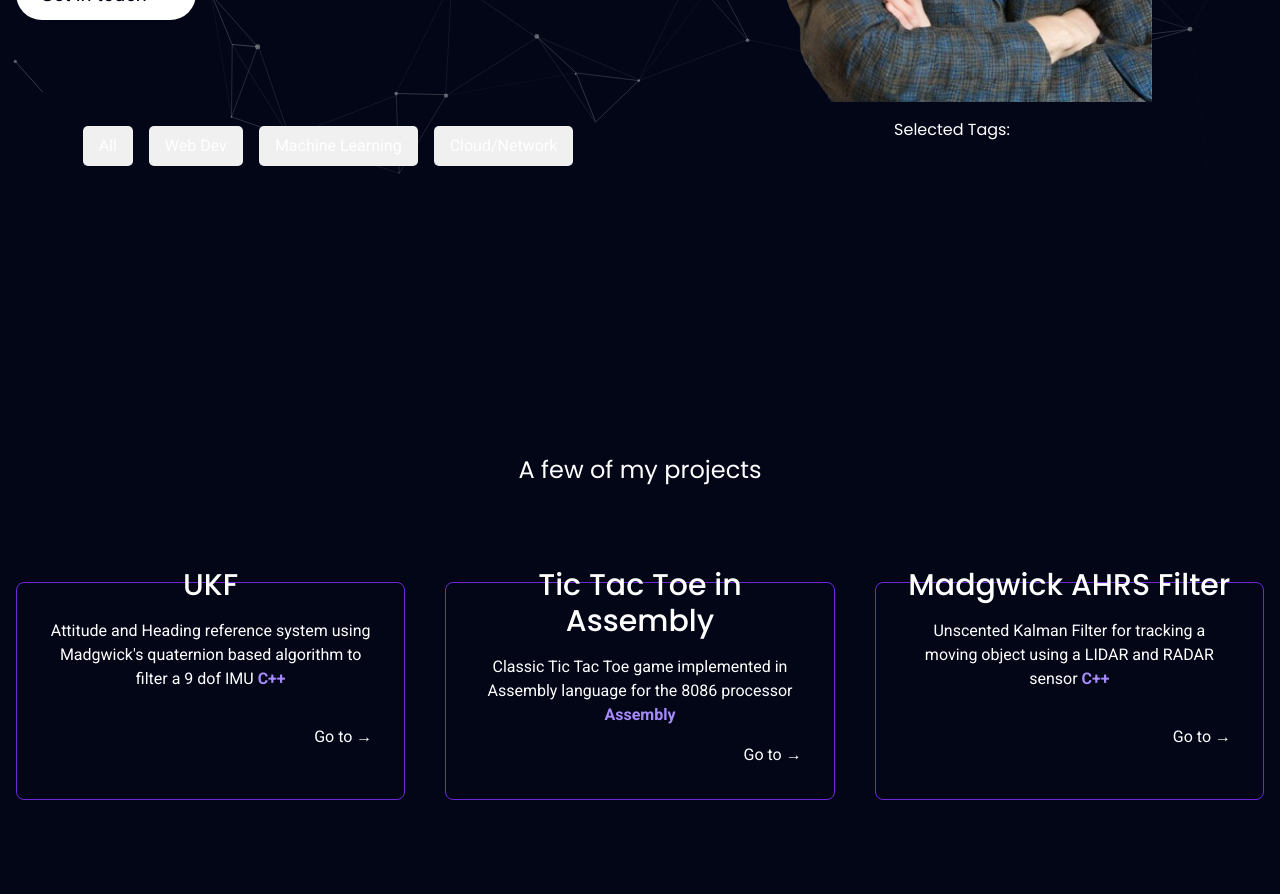
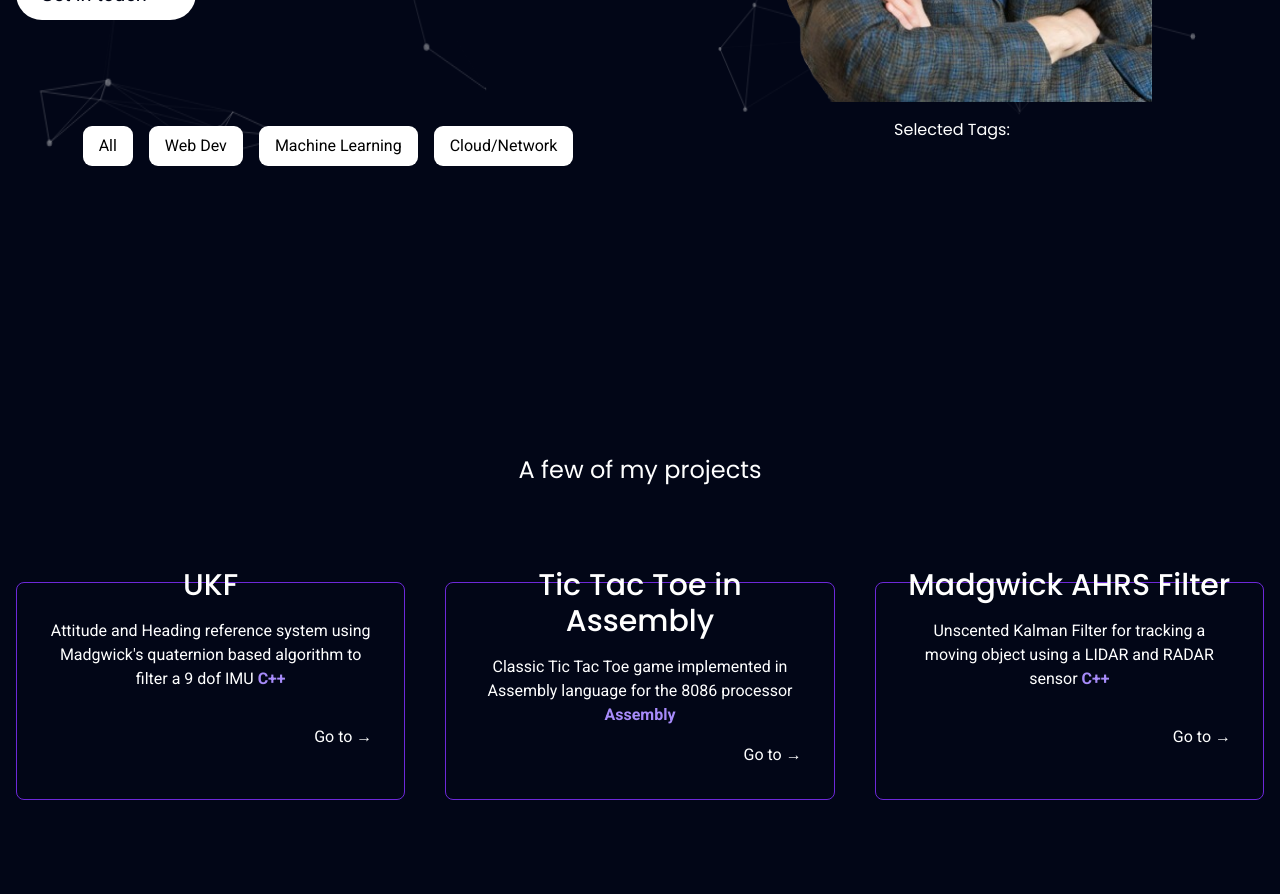
Before and after one commit to AndreyDiDev/Portfolio, a SvelteKit app in the folder port/: page / in a window 1280 px wide. Shown: the part 620-1514 px from the top of the page. Built offline with nearby package versions, Linux system fonts and the light colour scheme.

Commit message:
selector works

```diff
--- a/port/src/components/Main.svelte
+++ b/port/src/components/Main.svelte
@@ -86,11 +86,12 @@
 
     // ------------------------------------------------------------------------------ changing text <end>
 
-    let tags = ["All", "Web Dev", "Machine Learning", "Cloud/Network"];
-    let selectedTag = "Web Dev";
+        let tags = ["All", "Web Dev", "Machine Learning", "Cloud/Network"];
     let selectedTags = [];
 
-    $: filteredProjects = selectedTags === "All" ? steps : steps.filter(step => step.tags.includes(selectedTag));
+    $: filteredProjects = selectedTags.length === 0 || selectedTags.includes("All")
+        ? steps
+        : steps.filter(step => selectedTags.some(tag => step.tags.includes(tag)));
 
     function selectTag(tag) {
         if (selectedTags.includes(tag)) {
@@ -108,18 +109,20 @@
         cursor: pointer;
         padding: 0.5em 1em;
         margin: 0.5em;
-        border-radius: 5px;
-        background-color: #f0f0f0;
+        border-radius: 9px;
+        background-color: #ffffff;
+        color: rgb(0, 0, 0);
         transition: background-color 0.3s;
     }
 
     .tag-button:hover {
-        background-color: #ddd;
+        background-color: #001f61;
+        color: rgb(123, 157, 219);
     }
 
     .tag-button.active {
-        background-color: #007bff;
-        color: white;
+        background-color: #4602ff;
+        color: rgb(255, 255, 255);
     }
 </style>
 
@@ -168,7 +171,7 @@
         <section id="tags" class="py-4 flex justify-center">
             {#each tags as tag}
                 <button
-                    class="tag-button {selectedTags === tag ? 'active' : ''}"
+                    class="tag-button {selectedTags.includes(tag) ? 'active' : ''}"
                     on:click={() => selectTag(tag)}>
                     {tag}
                 </button>
```
